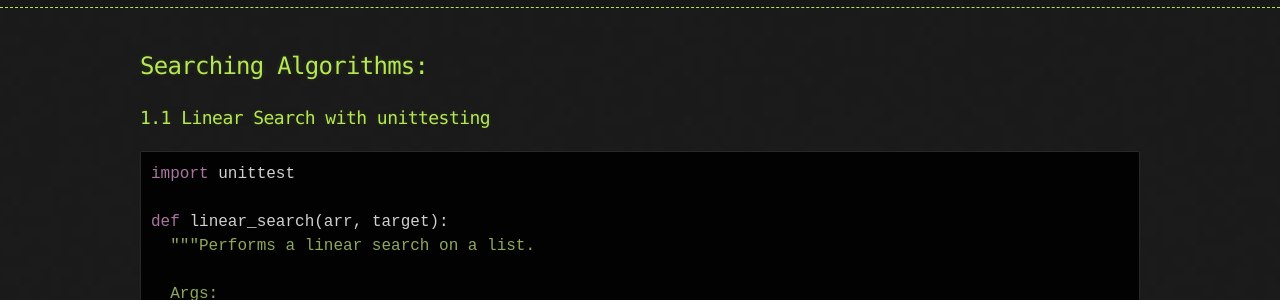
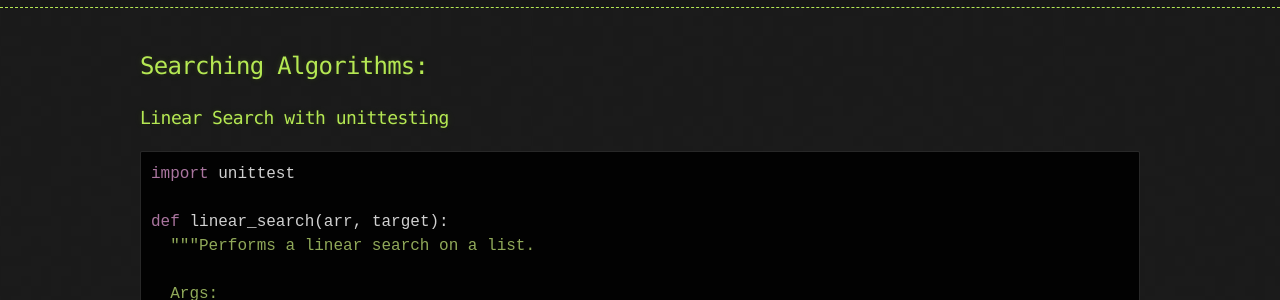
Before and after one commit to sciustechnologia/sciustechnologia.github.io, a Jekyll site: the page built from python/10_algos/1002u.md, in a window 1280 px wide. Shown: the part 185-485 px from the top of the page. Built offline with Jekyll 4.4.1, drawn with Linux system fonts in a browser that asks for light colours.

Commit message:
Update 1002u.md

````diff
--- a/python/10_algos/1002u.md
+++ b/python/10_algos/1002u.md
@@ -5,7 +5,7 @@ layout: default
 
 ## Searching Algorithms:
 
-### 1.1 Linear Search with unittesting
+### Linear Search with unittesting
 
 ```python
 import unittest
````
